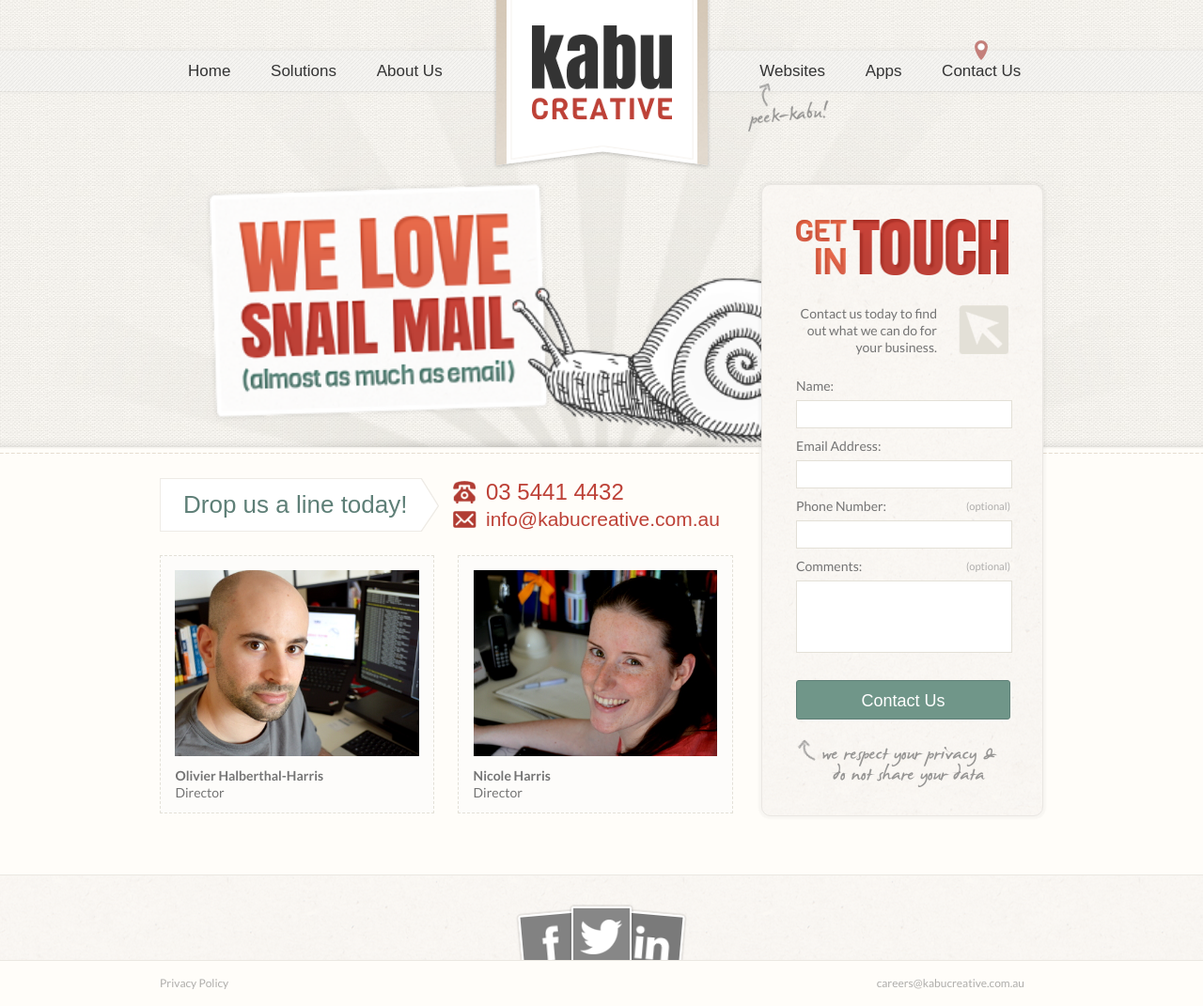
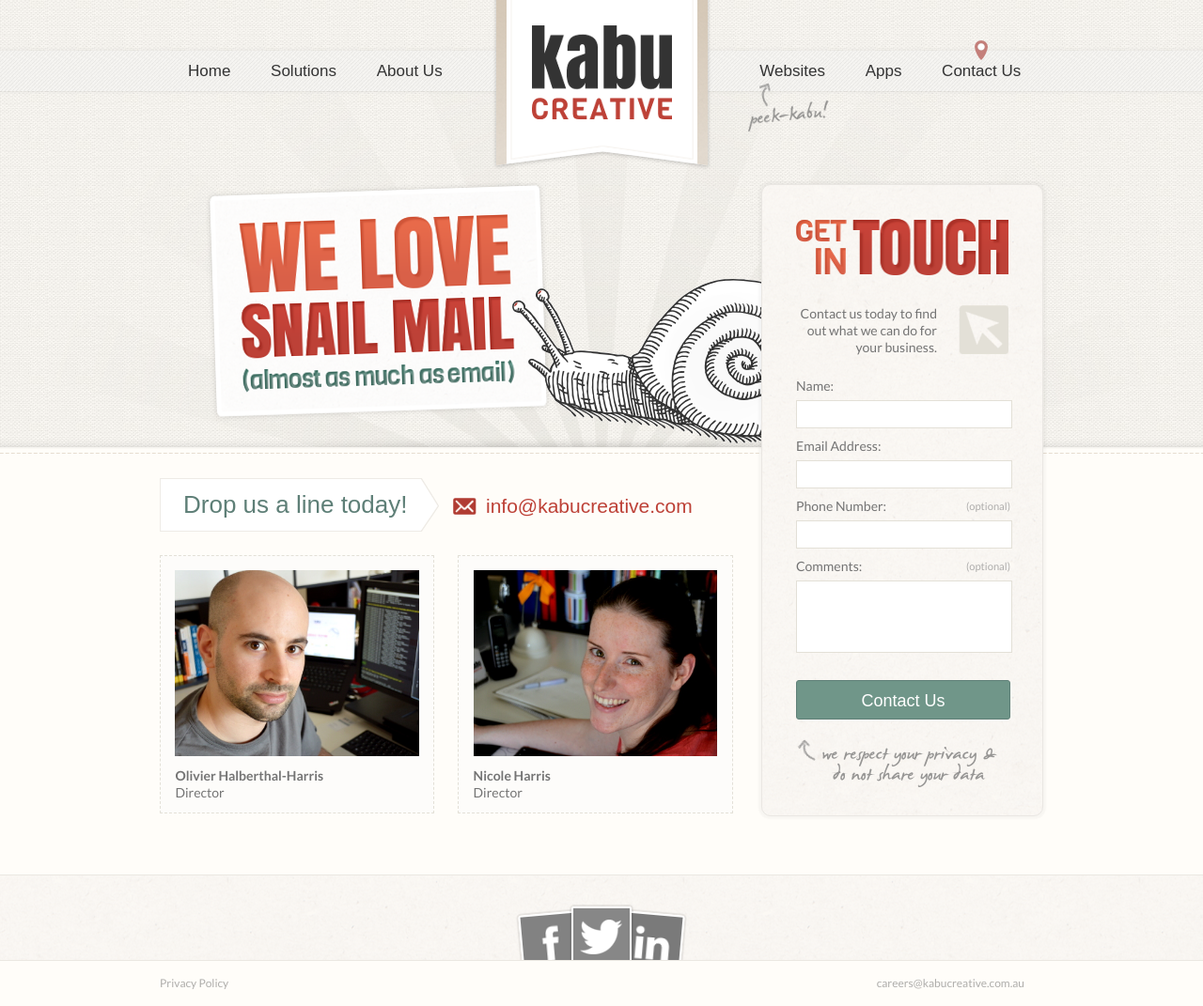
Before and after one commit to KabuCreative/kabucreative.github.io, a Jekyll site: the page built from contact-us.html, in a window 1280 px wide. Shown: the whole page at 94% size. Built offline with Jekyll 4.4.1, drawn with Linux system fonts in a browser that asks for light colours; nearby versions of some CDN libraries; some web fonts are replaced.

Commit message:
Update contact details

```diff
--- a/assets/css/_sass/_contact.scss
+++ b/assets/css/_sass/_contact.scss
@@ -68,7 +68,7 @@
 #kabu-email {
     font-size:21px;
     background: url('../../img/envelope-icon.png') no-repeat center left;
-    margin-top:5px;
+    margin-top:15px;
     padding:0 0 0 35px;
 
     @media only screen and (max-width: 425px) {
--- a/contact-us.html
+++ b/contact-us.html
@@ -12,8 +12,10 @@ description: Whether you would like to discuss our services by phone, email or i
         <h1>Drop us a line today!</h1>
         <div class="contact-details">
             <span itemscope itemtype="http://data-vocabulary.org/Organization">
+<!--
                 <p id="kabu-phone"><span itemprop="tel">03 5441 4432</span></p>
-                <a href="mailto:info@kabucreative.com.au" id="kabu-email">info@kabucreative.com.au</a>
+-->
+                <a href="mailto:info@kabucreative.com" id="kabu-email">info@kabucreative.com</a>
             </span>
         </div>
         <div class="clear"></div>
```
